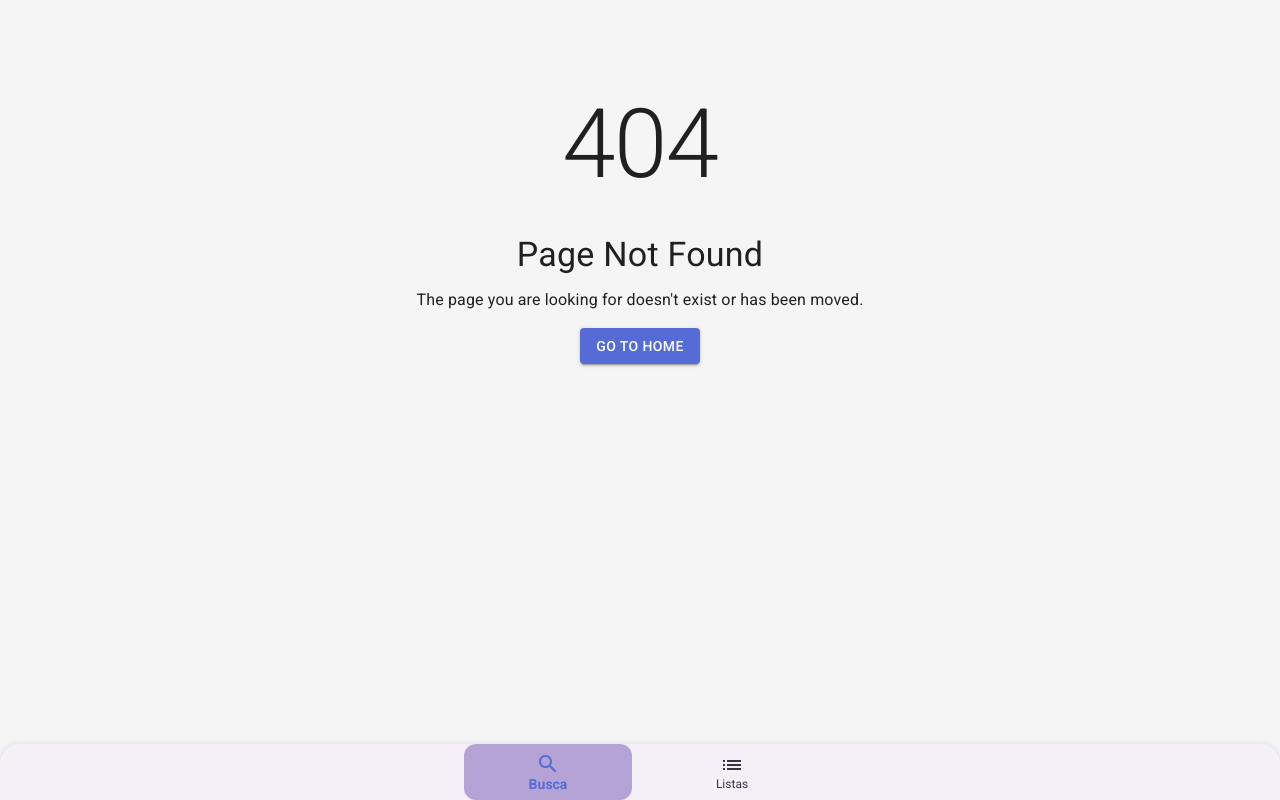
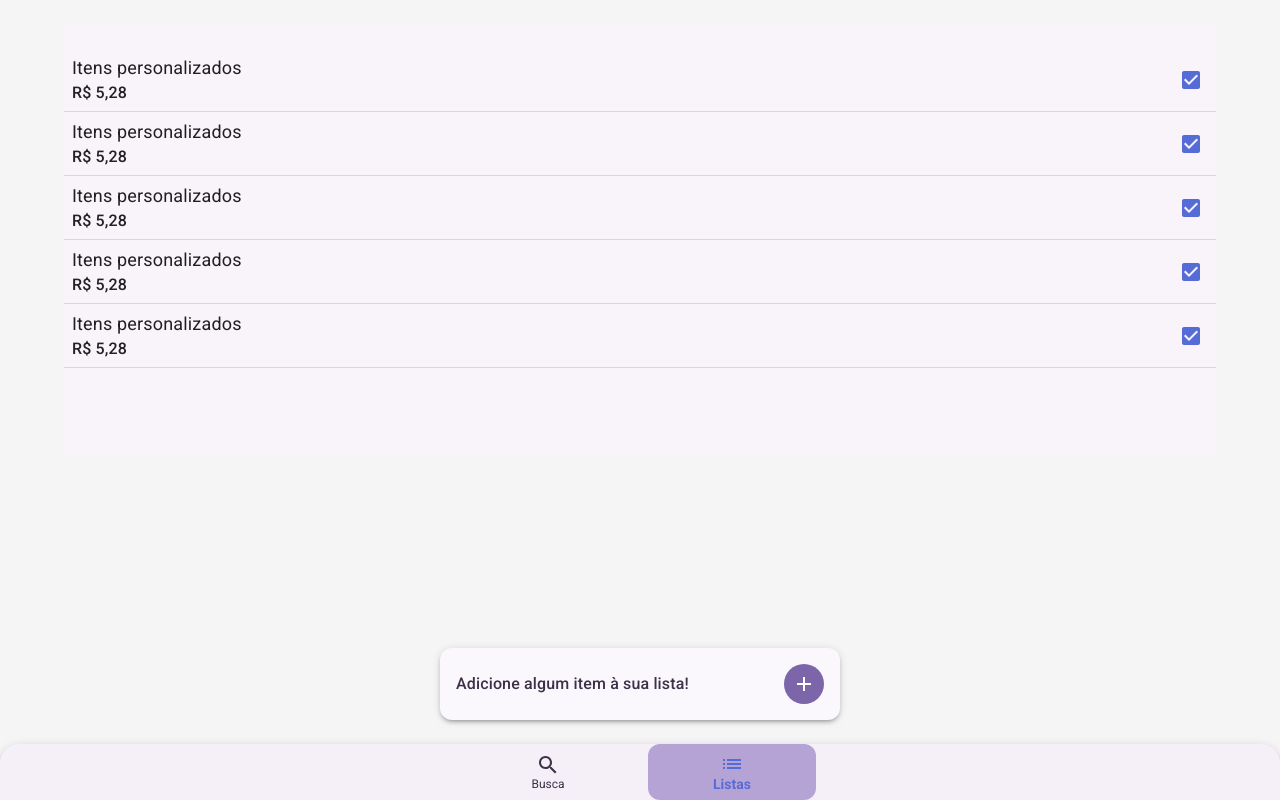
Before and after one commit to Eduardo-Nunes/skina-frontend, a React (Vite) app: page /lists in a window 1280 px wide. Before the commit this address had no page. Built offline with nearby package versions, Linux system fonts and the light colour scheme.

Commit message:
add new lists pages

```diff
--- a/src/App.jsx
+++ b/src/App.jsx
@@ -2,12 +2,14 @@ import { Routes, Route } from "react-router-dom"
 import Layout from "./components/Layout"
 import HomePage from "./pages/HomePage"
 import NotFoundPage from "./pages/NotFoundPage"
+import ListsPage from "./pages/ListsPage"
 
 function App() {
   return (
     <Routes>
       <Route path="/" element={<Layout />}>
         <Route index element={<HomePage />} />
+        <Route path="lists" element={<ListsPage />} />
         <Route path="*" element={<NotFoundPage />} />
       </Route>
     </Routes>
--- a/src/components/BottomNavBar.jsx
+++ b/src/components/BottomNavBar.jsx
@@ -10,14 +10,14 @@ function BottomNavBar() {
   const navigate = useNavigate();
   const location = useLocation();
   const [value, setValue] = useState(() => {
-    if (location.pathname.startsWith("/listas")) return 1;
+    if (location.pathname.startsWith("/lists")) return 1;
     return 0;
   });
 
   const handleChange = (event, newValue) => {
     setValue(newValue);
     if (newValue === 0) navigate("/");
-    if (newValue === 1) navigate("/listas");
+    if (newValue === 1) navigate("/lists");
   };
 
   return (
--- /dev/null
+++ b/src/pages/ListsPage.jsx
@@ -0,0 +1,41 @@
+import { Box, Typography, Paper, IconButton, List, ListItem, ListItemText, ListItemSecondaryAction, Checkbox, Fab } from '@mui/material';
+import AddIcon from '@mui/icons-material/Add';
+
+const mockItems = [
+  { id: 1, name: 'Itens personalizados', price: 'R$ 5,28', checked: true },
+  { id: 2, name: 'Itens personalizados', price: 'R$ 5,28', checked: true },
+  { id: 3, name: 'Itens personalizados', price: 'R$ 5,28', checked: true },
+  { id: 4, name: 'Itens personalizados', price: 'R$ 5,28', checked: true },
+  { id: 5, name: 'Itens personalizados', price: 'R$ 5,28', checked: true },
+];
+
+function ListsPage() {
+  return (
+    <Box sx={{ pb: 10, pt: 2, bgcolor: '#f8f4fa'}}>
+      <List>
+        {mockItems.map((item) => (
+          <ListItem key={item.id} divider disablePadding secondaryAction={
+            <Checkbox edge="end" checked={item.checked} sx={{ color: '#7c65a9' }} />
+          }>
+            <ListItemText
+              primary={<Typography sx={{ fontSize: 18 }}>{item.name}</Typography>}
+              secondary={<Typography sx={{ fontWeight: 500, color: '#222' }}>{item.price}</Typography>}
+              sx={{ ml: 1 }}
+            />
+          </ListItem>
+        ))}
+      </List>
+      {/* Card fixo inferior */}
+      <Paper elevation={3} sx={{ position: 'fixed', left: 0, right: 0, bottom: 80, mx: 'auto', width: { xs: '90%', sm: 400 }, borderRadius: 3, p: 2, display: 'flex', alignItems: 'center', justifyContent: 'space-between', bgcolor: '#faf7fd' }}>
+        <Typography sx={{ color: '#3c3147', fontWeight: 500 }}>
+          Adicione algum item à sua lista!
+        </Typography>
+        <Fab color="secondary" size="small" sx={{ bgcolor: '#7c65a9', color: '#fff', boxShadow: 0, ml: 2 }}>
+          <AddIcon />
+        </Fab>
+      </Paper>
+    </Box>
+  );
+}
+
+export default ListsPage;
```
